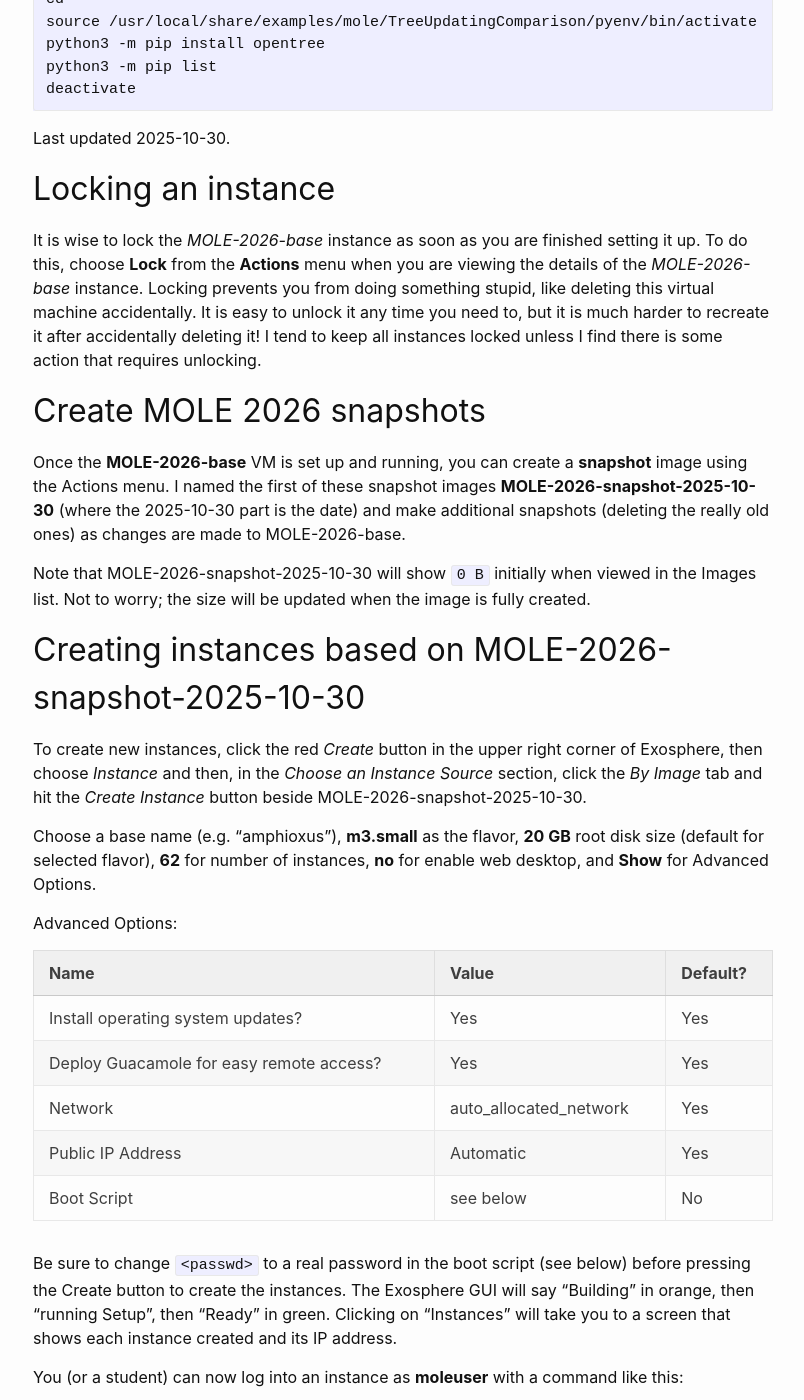
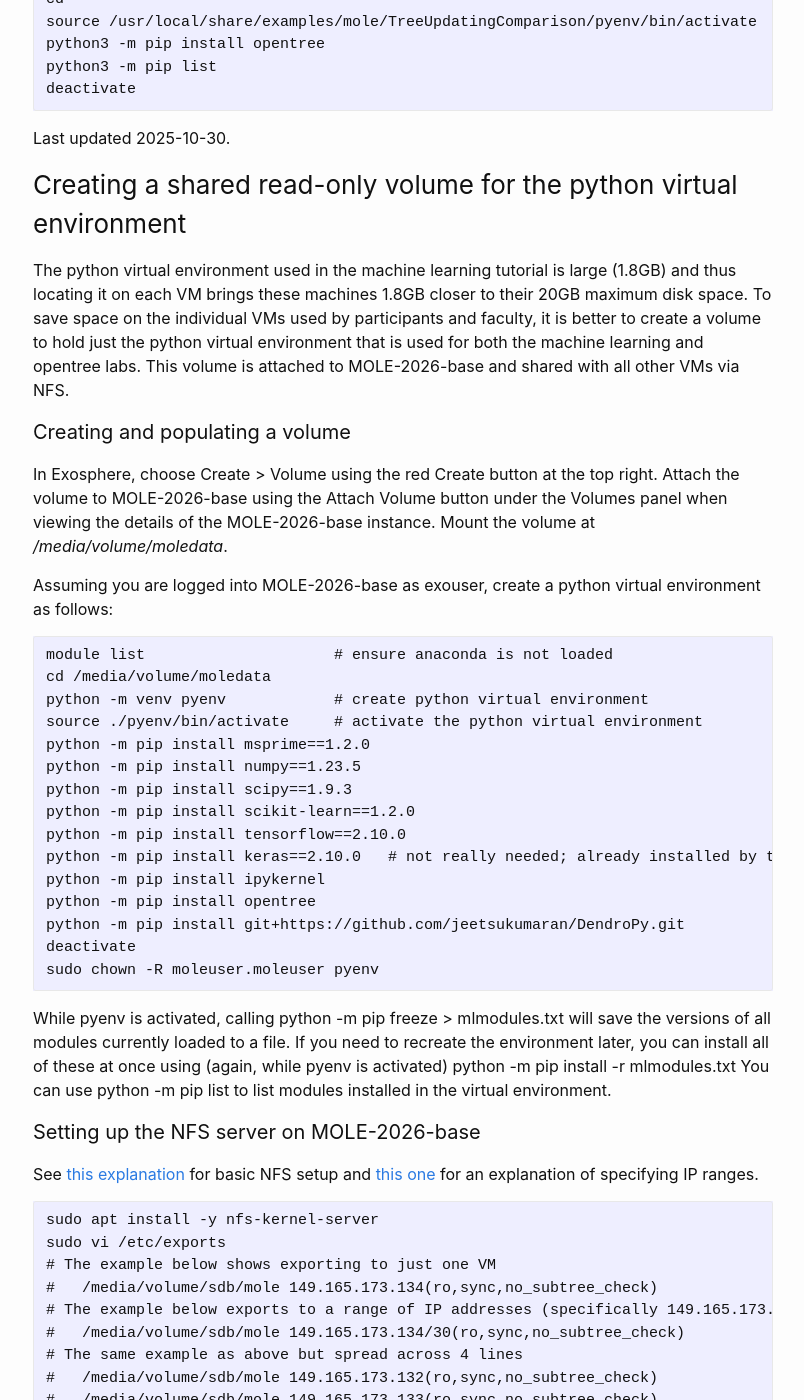
Before and after one commit to molevolworkshop/molevolworkshop.github.io, a Jekyll site: the page built from prep/jetstream2026.md, in a window 1280 px wide and 1400 px high, scrolled down 23211 px. Shown: the whole window, without its empty margins (237-1041 px from the left). Built offline with Jekyll 4.4.1, drawn with Linux system fonts in a browser that asks for light colours; some of the changed text lies outside the part shown.

Commit message:
adding nfs instructions

```diff
--- a/prep/jetstream2026.md
+++ b/prep/jetstream2026.md
@@ -926,6 +926,109 @@ opentree is used in the McTavish gene tree updating lab.
     deactivate
 
 Last updated 2025-10-30.
+
+### Creating a shared read-only volume for the python virtual environment
+
+The python virtual environment used in the machine learning tutorial is large (1.8GB) and thus locating it on each VM brings these machines 1.8GB closer to their 20GB maximum disk space. To save space on the individual VMs used by participants and faculty, it is better to create a volume to hold just the python virtual environment that is used for both the machine learning and opentree labs. This volume is attached to MOLE-2026-base and shared with all other VMs via NFS.
+
+#### Creating and populating a volume
+
+In Exosphere, choose Create > Volume using the red Create button at the top right. Attach the volume to MOLE-2026-base using the Attach Volume button under the Volumes panel when viewing the details of the MOLE-2026-base instance. Mount the volume at _/media/volume/moledata_.
+
+Assuming you are logged into MOLE-2026-base as exouser, create a python virtual environment as follows:
+~~~~~~
+module list                     # ensure anaconda is not loaded
+cd /media/volume/moledata
+python -m venv pyenv            # create python virtual environment
+source ./pyenv/bin/activate     # activate the python virtual environment
+python -m pip install msprime==1.2.0
+python -m pip install numpy==1.23.5
+python -m pip install scipy==1.9.3
+python -m pip install scikit-learn==1.2.0
+python -m pip install tensorflow==2.10.0
+python -m pip install keras==2.10.0   # not really needed; already installed by tensorflow
+python -m pip install ipykernel
+python -m pip install opentree
+python -m pip install git+https://github.com/jeetsukumaran/DendroPy.git
+deactivate
+sudo chown -R moleuser.moleuser pyenv
+~~~~~~
+
+While pyenv is activated, calling
+    python -m pip freeze > mlmodules.txt
+will save the versions of all modules currently loaded to a file. If you need to recreate the environment later, you can install all of these at once using (again, while pyenv is activated)
+    python -m pip install -r mlmodules.txt
+You can use
+    python -m pip list
+to list modules installed in the virtual environment.
+
+#### Setting up the NFS server on MOLE-2026-base
+
+See [this explanation](https://bluexp.netapp.com/blog/azure-anf-blg-linux-nfs-server-how-to-set-up-server-and-client#H_H9) for basic NFS setup and [this one](https://www.digitalocean.com/community/tutorials/understanding-ip-addresses-subnets-and-cidr-notation-for-networking) for an explanation of specifying IP ranges.
+~~~~~~
+sudo apt install -y nfs-kernel-server
+sudo vi /etc/exports
+# The example below shows exporting to just one VM
+#   /media/volume/sdb/mole 149.165.173.134(ro,sync,no_subtree_check)
+# The example below exports to a range of IP addresses (specifically 149.165.173.132, 149.165.173.133, 149.165.173.134, 149.165.173.135)
+#   /media/volume/sdb/mole 149.165.173.134/30(ro,sync,no_subtree_check)
+# The same example as above but spread across 4 lines
+#   /media/volume/sdb/mole 149.165.173.132(ro,sync,no_subtree_check)
+#   /media/volume/sdb/mole 149.165.173.133(ro,sync,no_subtree_check)
+#   /media/volume/sdb/mole 149.165.173.134(ro,sync,no_subtree_check)
+#   /media/volume/sdb/mole 149.165.173.135(ro,sync,no_subtree_check)
+# The same example but on one long line:
+#   /media/volume/sdb/mole 149.165.173.132(ro,sync,no_subtree_check) 149.165.173.133(ro,sync,no_subtree_check) 149.165.173.134(ro,sync,no_subtree_check) 149.165.173.135(ro,sync,no_subtree_check)
+sudo systemctl restart nfs-kernel-server
+~~~~~~
+
+#### Setting up the NFS client
+
+Assuming 149.165.172.151 is the ip address of MOLE-2026-base:
+~~~~~~
+sudo mkdir /var/pyenv
+sudo chown moleuser.moleuser /var/pyenv
+sudo mount -t nfs 149.165.172.151:/media/volume/moledata/pyenv /var/pyenv
+# use the following command to unmount
+# sudo umount /var/pyenv  # can also use -f (force) and/or -l (lazy) switches
+~~~~~~
+
+(Not sure the following is necessary or desirable or even correct!) The above mount command sets up NFS sharing temporarily. To automate this so that the share is mounted on startup:
+~~~~~~
+sudo vi /etc/fstab
+# Insert line similar to the following
+# 149.165.172.151:/media/volume/moledata/pyenv /var/pyenv nfs defaults 0 0
+sudo mount /var/pyenv
+sudo mount 149.165.172.151:/media/volume/moledata/pyenv
+~~~~~~
+
+### NFS
+
+You will need to mount the shared /var/pyenv directory on each instance. This involves:
+* adding a line to `/etc/exports` on MOLE-2026-base for each VM instance (allowing that VM instance to access the share);
+* restart the server on MOLE-2026-base (`sudo systemctl restart nfs-kernel-server`)
+* you will probably want to add each VM to the known_hosts file on your local laptop to avoid getting asked it is OK to connect for each:
+
+    ssh-keyscan 149.165.172.121 >> ~/.ssh/known_hosts
+
+* mount the folder `/var/pyenv` on each VM instance
+
+You can use a script such as the following to mount the folder on all VMs at once (assuming MOLE-2026-base is exporting to all of them):
+
+~~~~~~
+#!/bin/bash
+
+IPADDRESSES=(149.165.172.121)
+
+for ip in ${IPADDRESSES[@]}
+do
+    ssh -t moleuser@$ip "bash -c 'sudo mount -t nfs 149.165.172.151:/media/volume/moledata/pyenv /var/pyenv'"
+done
+~~~~~~
+
+For this to work, you will need to:
+* set up the array IPADDRESSES in this script to contain all the virtual machine IP addresses beforehand;
+* change 149.165.172.151 to the IP address of the MOLE-2026-base machine
 
 {% comment %}
 ## Cleaning up VMs from 2024
```
